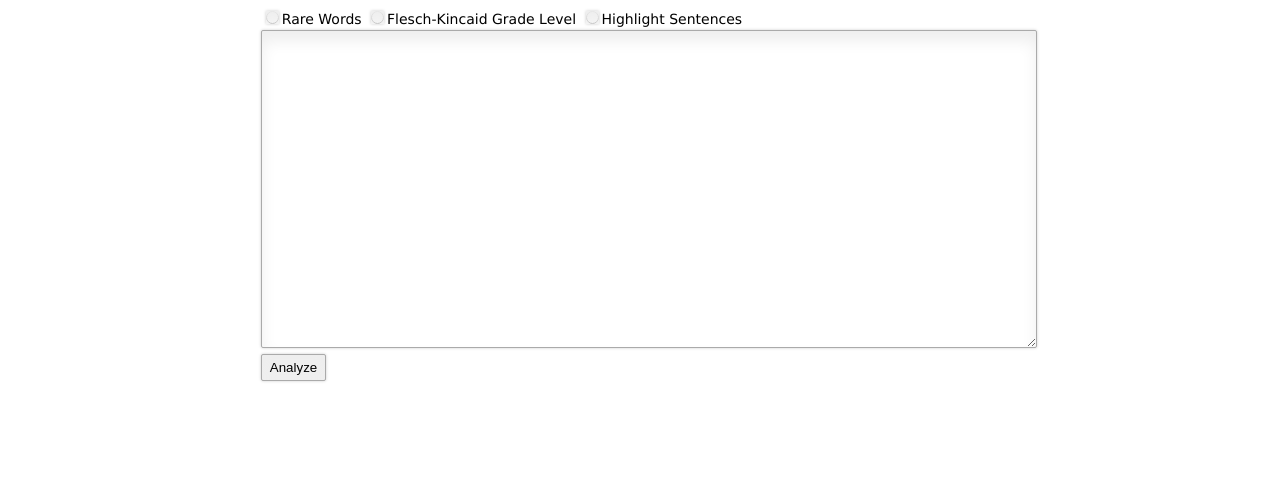
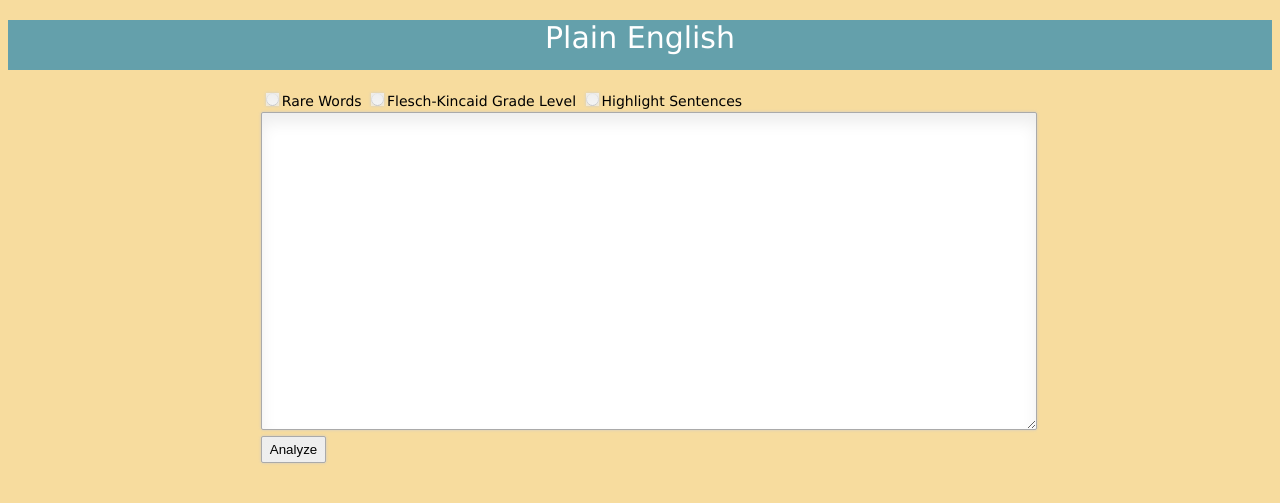
Before and after one commit to shmigheghi/Rewriter, a Django app: template autoeditor/rewriter/templates/rewriter/base.html in a window 1280 px wide. Shown: the top 503 px of the page. Run offline with Django 3.2, Linux system fonts and the light colour scheme; the template is opened without the code that fills it, so the values that code supplies are empty; parts of the project's set-up code (start-up, migrations or seed data) failed here and were passed over.

Commit message:
Tweaking appearance of the page

```diff
--- a/autoeditor/rewriter/static/rewriter/styling.css
+++ b/autoeditor/rewriter/static/rewriter/styling.css
@@ -1,5 +1,18 @@
-body {font: 14px/21px "Lucida Sans", "Lucida Grande", "Lucida Sans Unicode", sans-serif;}
+body {font: 14px/21px "Lucida Sans", "Lucida Grande", "Lucida Sans Unicode", sans-serif; background-color:#F7DC9E;}
 .form h2, .form label {font-family:Georgia, Times, "Times New Roman", serif;}
+
+.header {
+    height:50px;
+    background:#64A0AB;
+    width:100%;
+    margin:20px auto;
+}
+
+.titlebar {
+    font: 30px "Lucida Sans", "Lucida Grande", "Lucida Sans Unicode", sans-serif;
+    text-align: center;
+    color: white;
+}
 
 .form input {
     padding:5px 8px;
@@ -88,22 +101,21 @@ button.submit:active {
 
 /* Highlighting. Unknown at b0, then common -> rare. Needs more categories, up to b10 */
 
-.bu {
-    background-color: #DA81F5;
+.b0 {
+
+}
+
+.b1 {
+    background-color: #9AB896;
 	color: #FFFFFF;
 }
 
-.b0 {
-    background-color: #FFFFFF;
-	color: #000000;
+.b2 {
+    background-color: #FC9F4C;
+	color: #FFFFFF;
 }
 
-.b1 {
-    background-color: #F7FE2E;
-	color: #000000;
-}
-
-.b2 {
-    background-color: #DF0101;
+.bu {
+    background-color: #EB3B45;
 	color: #FFFFFF;
 }
--- a/autoeditor/rewriter/templates/rewriter/base.html
+++ b/autoeditor/rewriter/templates/rewriter/base.html
@@ -6,6 +6,9 @@
     <link rel="stylesheet" media="screen" href="{% static "rewriter/styling.css" %}" >
 </head>
 <body>
+<div class="header">
+    <div class="titlebar">Plain English</div>
+</div>
 <div class="page">
     {% if error_text %}
     <div class="results" id="errortext">
@@ -13,18 +16,21 @@
     {{ original_text }}
     </div>
     {% endif %}
+
     {% if sentences_in_text %}
     <div class="results" id="sentences">
     Sentences in text:<br>
     <textarea cols="80" rows="20" name="text">{% for sentence in sentences_in_text %}{{ sentence }}&#13;&#10;{% endfor %}</textarea><br>
     </div>
     {% endif %}
+
     {% if flesch_kincaid_grade %}
     <div class="results" id="fkGradeLevel">
     Flesch-Kincaid Grade Level: {{ flesch_kincaid_grade }}<br>
     {{ original_text }}
     </div>
     {% endif %}
+
     {% if rare_words %}
     <div class="results" id="rarewords">
     Highlighted text:<br>
@@ -47,6 +53,7 @@
     {% endfor %}
     </div>
     {% endif %}
+
     <div class="form" id="formentry">
     <form id="textEntryForm" action="" method="POST">
     {% csrf_token %}
```
